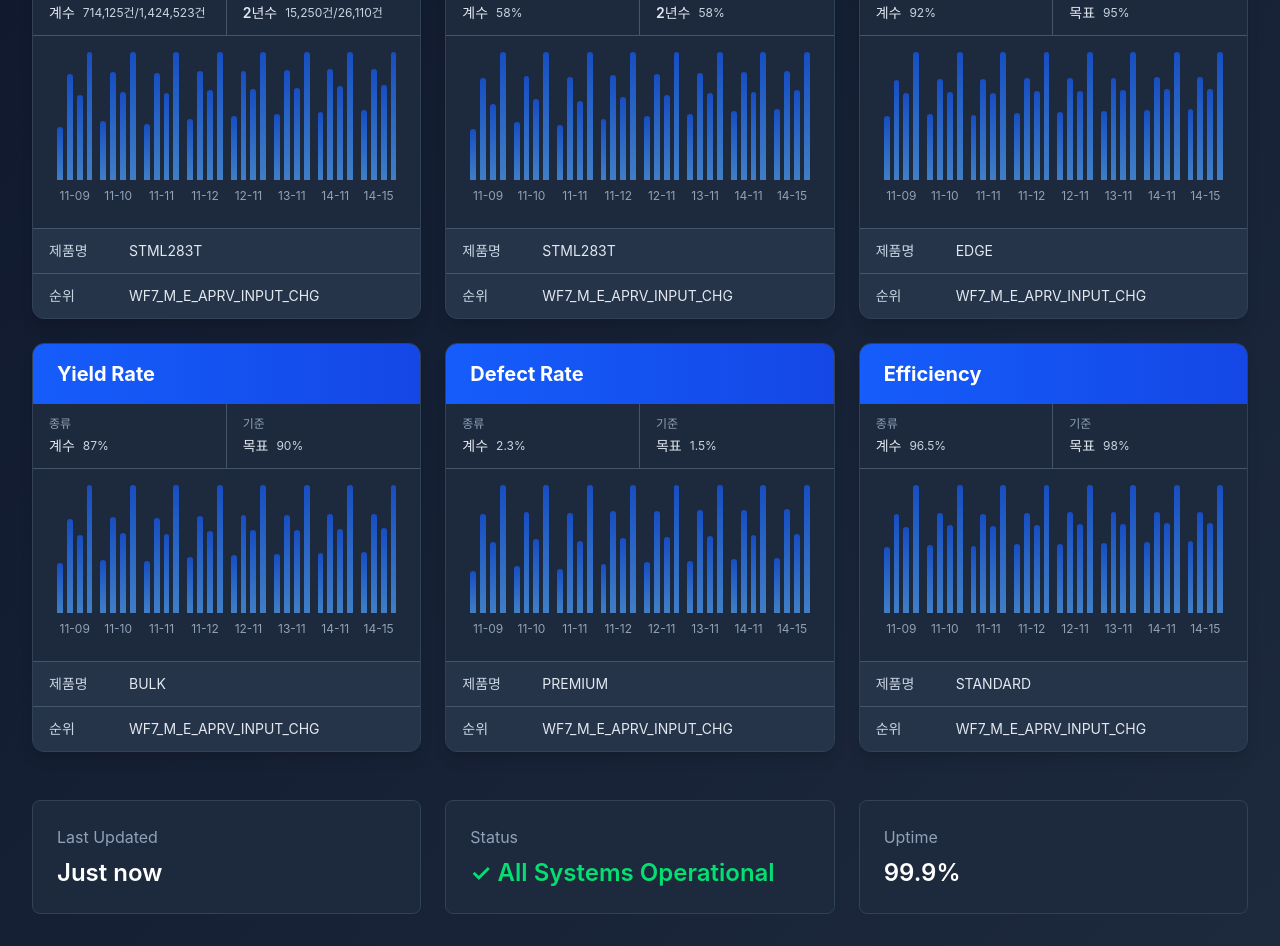
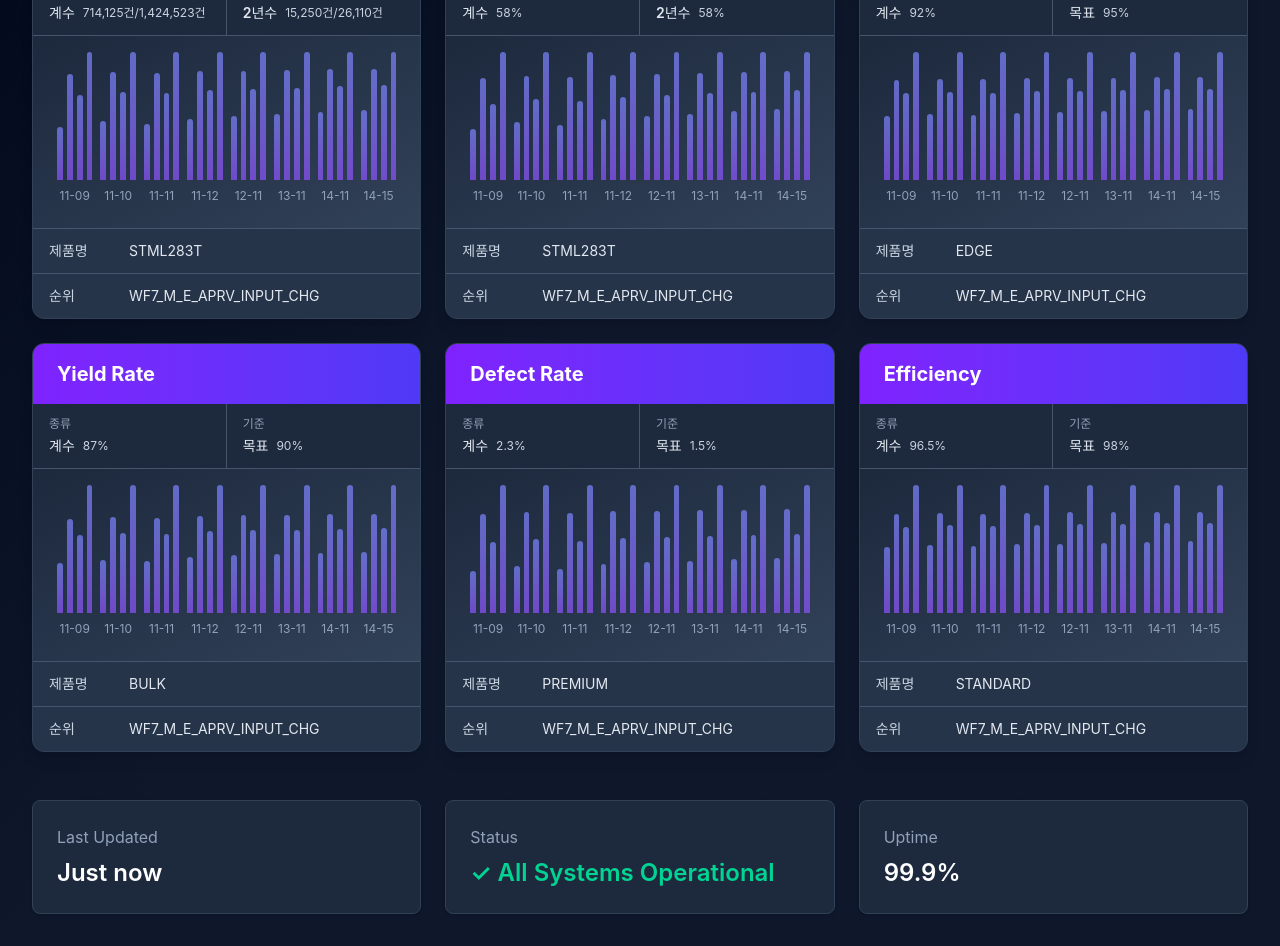
Before and after one commit to rblood79/vite, a React (Vite) app: page / in a window 1280 px wide. Shown: the part 360-1306 px from the top of the page. Built offline with nearby package versions, Linux system fonts and the light colour scheme.

Commit message:
Add fintech preview image to Playwright MCP directory

```diff
--- a/src/App.jsx
+++ b/src/App.jsx
@@ -3,9 +3,9 @@ import PropTypes from 'prop-types';
 // Card Component
 function Card({ title, info, chartData, tableData }) {
   return (
-    <div className="bg-slate-800 rounded-xl overflow-hidden shadow-lg border border-slate-700">
+    <div className="bg-slate-800 rounded-xl overflow-hidden shadow-lg border border-slate-700 hover:shadow-xl transition-shadow">
       {/* Card Title */}
-      <div className="bg-gradient-to-r from-blue-600 to-blue-700 px-6 py-4">
+      <div className="bg-gradient-to-r from-violet-600 to-indigo-600 px-6 py-4">
         <h2 className="text-white text-xl font-bold">{title}</h2>
       </div>
 
@@ -25,7 +25,7 @@ function Card({ title, info, chartData, tableData }) {
       </div>
 
       {/* Chart Section */}
-      <div className="px-6 py-6 h-48 flex items-end justify-between gap-2">
+      <div className="px-6 py-6 h-48 flex items-end justify-between gap-2 bg-gradient-to-br from-slate-800 to-slate-700">
         {chartData.map((data, idx) => {
           const maxValue = Math.max(...data.values);
           return (
@@ -34,7 +34,7 @@ function Card({ title, info, chartData, tableData }) {
                 {data.values.map((val, i) => (
                   <div
                     key={i}
-                    className="flex-1 bg-gradient-to-t from-blue-400 to-blue-600 rounded-t opacity-70 hover:opacity-100 transition-opacity"
+                    className="flex-1 bg-gradient-to-t from-violet-500 to-indigo-400 rounded-t opacity-70 hover:opacity-100 transition-opacity"
                     style={{ height: `${(val / maxValue) * 100}%` }}
                   ></div>
                 ))}
@@ -50,7 +50,7 @@ function Card({ title, info, chartData, tableData }) {
         <table className="w-full text-sm">
           <tbody>
             {tableData.map((row, idx) => (
-              <tr key={idx} className="border-b border-slate-600 last:border-b-0">
+              <tr key={idx} className="border-b border-slate-600 last:border-b-0 hover:bg-slate-700/50 transition-colors">
                 <td className="px-4 py-3 text-slate-300 font-medium w-20">{row.label}</td>
                 <td className="px-4 py-3 text-slate-200">{row.value}</td>
               </tr>
@@ -222,7 +222,7 @@ function App() {
   ];
 
   return (
-    <div className="min-h-screen bg-gradient-to-br from-slate-900 to-slate-800 p-8">
+    <div className="min-h-screen bg-gradient-to-br from-slate-950 via-slate-900 to-slate-900 p-8">
       <div className="mx-auto">
         {/* Header */}
         <div className="mb-8">
@@ -231,7 +231,7 @@ function App() {
         </div>
 
         {/* Alarm Area */}
-        <div className="mb-8 bg-gradient-to-r from-red-500/20 to-orange-500/20 border border-red-500/50 rounded-lg p-4 flex items-center gap-4">
+        <div className="mb-8 bg-gradient-to-r from-red-950/40 to-orange-950/40 border border-red-700/50 rounded-lg p-4 flex items-center gap-4">
           <div className="text-2xl">⚠️</div>
           <div className="flex-1">
             <h3 className="text-red-300 font-semibold mb-1">Alert: System Notification</h3>
@@ -257,15 +257,15 @@ function App() {
 
         {/* Footer Stats */}
         <div className="mt-12 grid grid-cols-1 md:grid-cols-3 gap-6">
-          <div className="bg-slate-800 rounded-lg p-6 border border-slate-700">
+          <div className="bg-slate-800 rounded-lg p-6 border border-slate-700 shadow-sm hover:shadow-lg transition-shadow">
             <p className="text-slate-400 mb-2">Last Updated</p>
             <p className="text-white text-2xl font-semibold">Just now</p>
           </div>
-          <div className="bg-slate-800 rounded-lg p-6 border border-slate-700">
+          <div className="bg-slate-800 rounded-lg p-6 border border-slate-700 shadow-sm hover:shadow-lg transition-shadow">
             <p className="text-slate-400 mb-2">Status</p>
-            <p className="text-green-400 text-2xl font-semibold">✓ All Systems Operational</p>
+            <p className="text-emerald-400 text-2xl font-semibold">✓ All Systems Operational</p>
           </div>
-          <div className="bg-slate-800 rounded-lg p-6 border border-slate-700">
+          <div className="bg-slate-800 rounded-lg p-6 border border-slate-700 shadow-sm hover:shadow-lg transition-shadow">
             <p className="text-slate-400 mb-2">Uptime</p>
             <p className="text-white text-2xl font-semibold">99.9%</p>
           </div>
```
Also changed, not shown: .playwright-mcp/fintech-colors.png (added), .playwright-mcp/fintech-preview.png (added).
